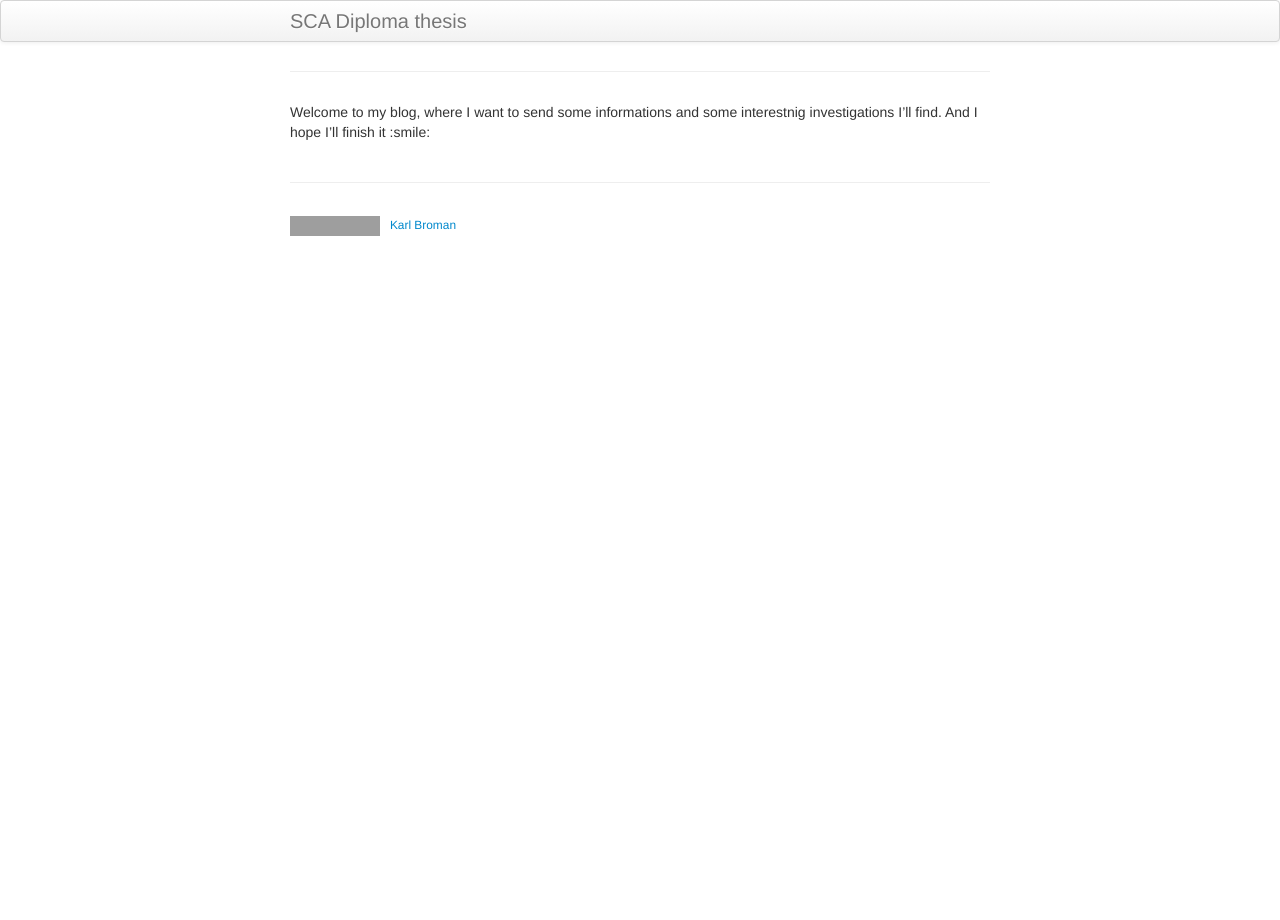
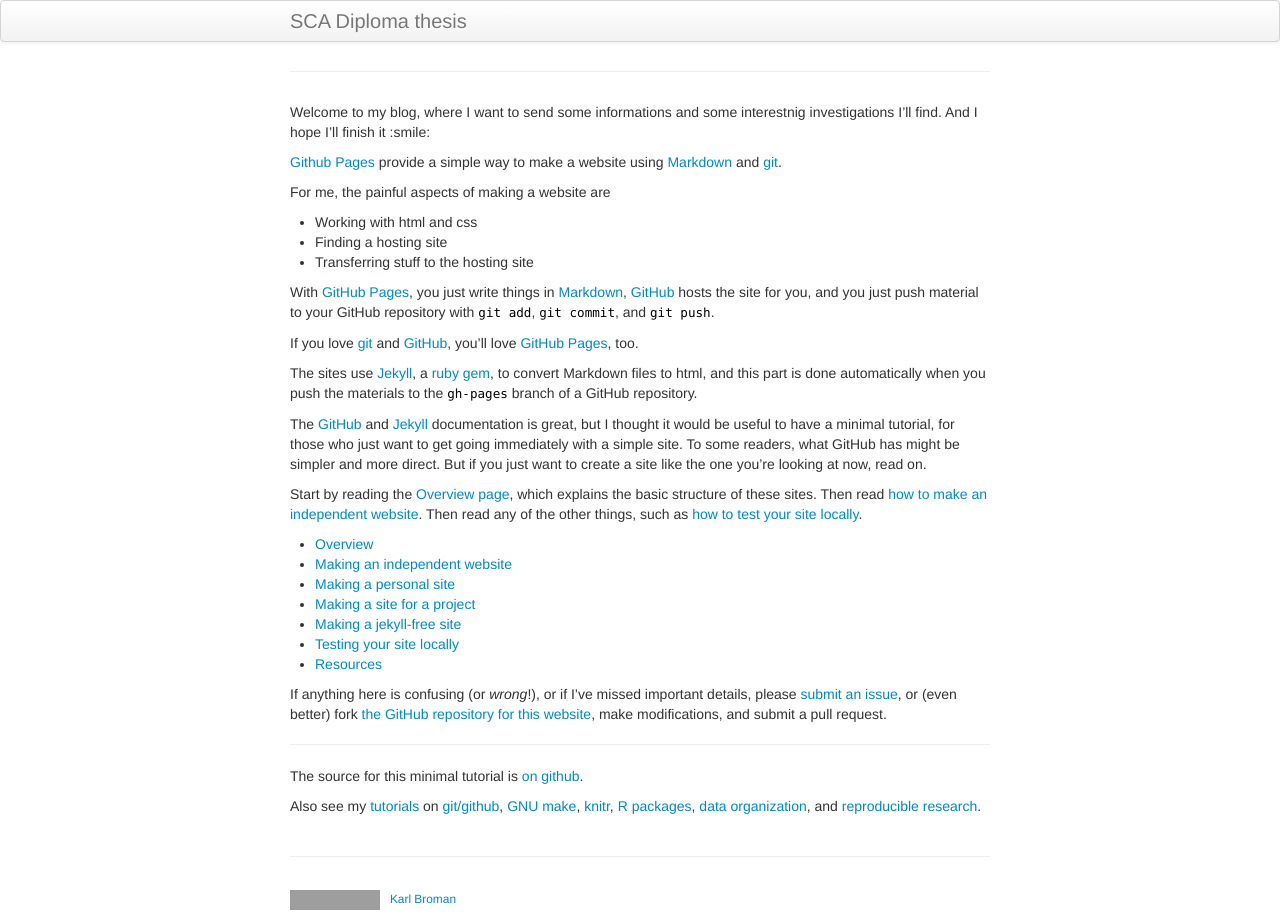
Before and after one commit to AleshR/sca_diplomaThesis, a Jekyll site: the page built from index.md, in a window 1280 px wide. Built offline with Jekyll 4.4.1, drawn with Linux system fonts in a browser that asks for light colours; our own code applies the rules of GitHub Pages for plain Markdown files; grey boxes are pictures that could not be loaded.

Commit message:
index.md

```diff
--- a/index.md
+++ b/index.md
@@ -5,5 +5,72 @@ tagline: Diploma thesis tracking blog
 description: My blog for tracking goals and progress with diploma thesis.
 ---
 
+
 Welcome to my blog, where I want to send some informations and some
 interestnig investigations I'll find. And I hope I'll finish it :smile:
+
+[Github Pages](https://pages.github.com) provide a simple way to make a
+website using
+[Markdown](https://daringfireball.net/projects/markdown/) and
+[git](https://git-scm.com).
+
+For me, the painful aspects of making a website are
+
+- Working with html and css
+- Finding a hosting site
+- Transferring stuff to the hosting site
+
+With [GitHub Pages](https://pages.github.com), you just write things in
+[Markdown](https://daringfireball.net/projects/markdown/),
+[GitHub](https://github.com) hosts the site for you, and you just push
+material to your GitHub repository with `git add`, `git commit`, and
+`git push`.
+
+If you love [git](https://git-scm.com/) and
+[GitHub](https://github.com), you'll love
+[GitHub Pages](https://pages.github.com), too.
+
+The sites use [Jekyll](https://jekyllrb.com/), a
+[ruby](https://www.ruby-lang.org/en/) [gem](https://rubygems.org/), to
+convert Markdown files to html, and this part is done
+automatically when you push the materials to the `gh-pages` branch
+of a GitHub repository.
+
+The [GitHub](https://pages.github.com) and
+[Jekyll](https://jekyllrb.com) documentation is great, but I thought it
+would be useful to have a minimal tutorial, for those who just want to
+get going immediately with a simple site. To some readers, what GitHub
+has might be simpler and more direct.  But if you just want to create
+a site like the one you're looking at now, read on.
+
+Start by reading the [Overview page](pages/overview.html), which
+explains the basic structure of these sites. Then read
+[how to make an independent website](pages/independent_site.html). Then
+read any of the other things, such as
+[how to test your site locally](pages/local_test.html).
+
+- [Overview](pages/overview.html)
+- [Making an independent website](pages/independent_site.html)
+- [Making a personal site](pages/user_site.html)
+- [Making a site for a project](pages/project_site.html)
+- [Making a jekyll-free site](pages/nojekyll.html)
+- [Testing your site locally](pages/local_test.html)
+- [Resources](pages/resources.html)
+
+If anything here is confusing (or _wrong_!), or if I've missed
+important details, please
+[submit an issue](https://github.com/kbroman/simple_site/issues), or (even
+better) fork [the GitHub repository for this website](https://github.com/kbroman/simple_site),
+make modifications, and submit a pull request.
+
+---
+
+The source for this minimal tutorial is [on github](https://github.com/kbroman/simple_site).
+
+Also see my [tutorials](https://kbroman.org/tutorials) on
+[git/github](https://kbroman.org/github_tutorial),
+[GNU make](https://kbroman.org/minimal_make),
+[knitr](https://kbroman.org/knitr_knutshell),
+[R packages](https://kbroman.org/pkg_primer),
+[data organization](https://kbroman.org/dataorg),
+and [reproducible research](https://kbroman.org/steps2rr).
```
